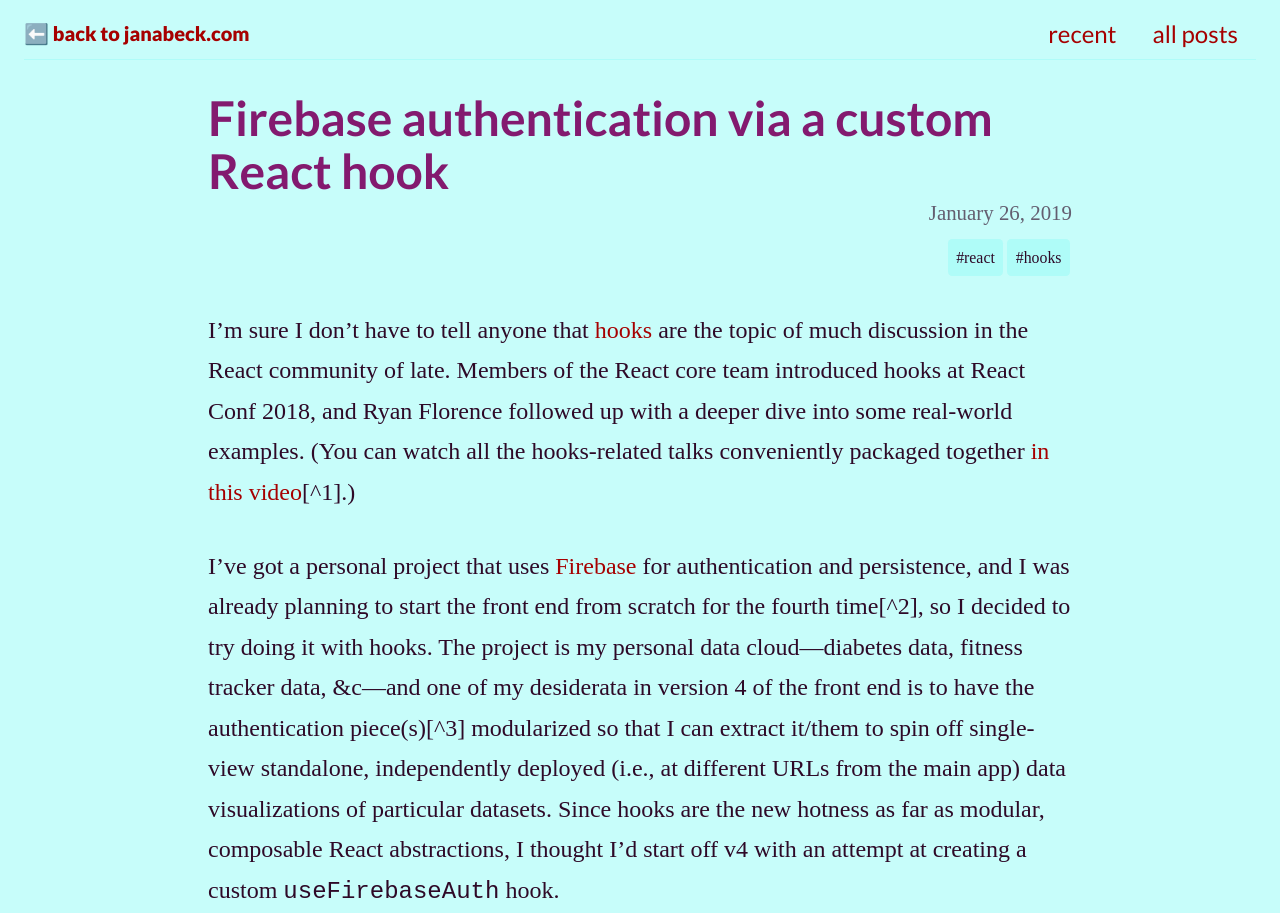
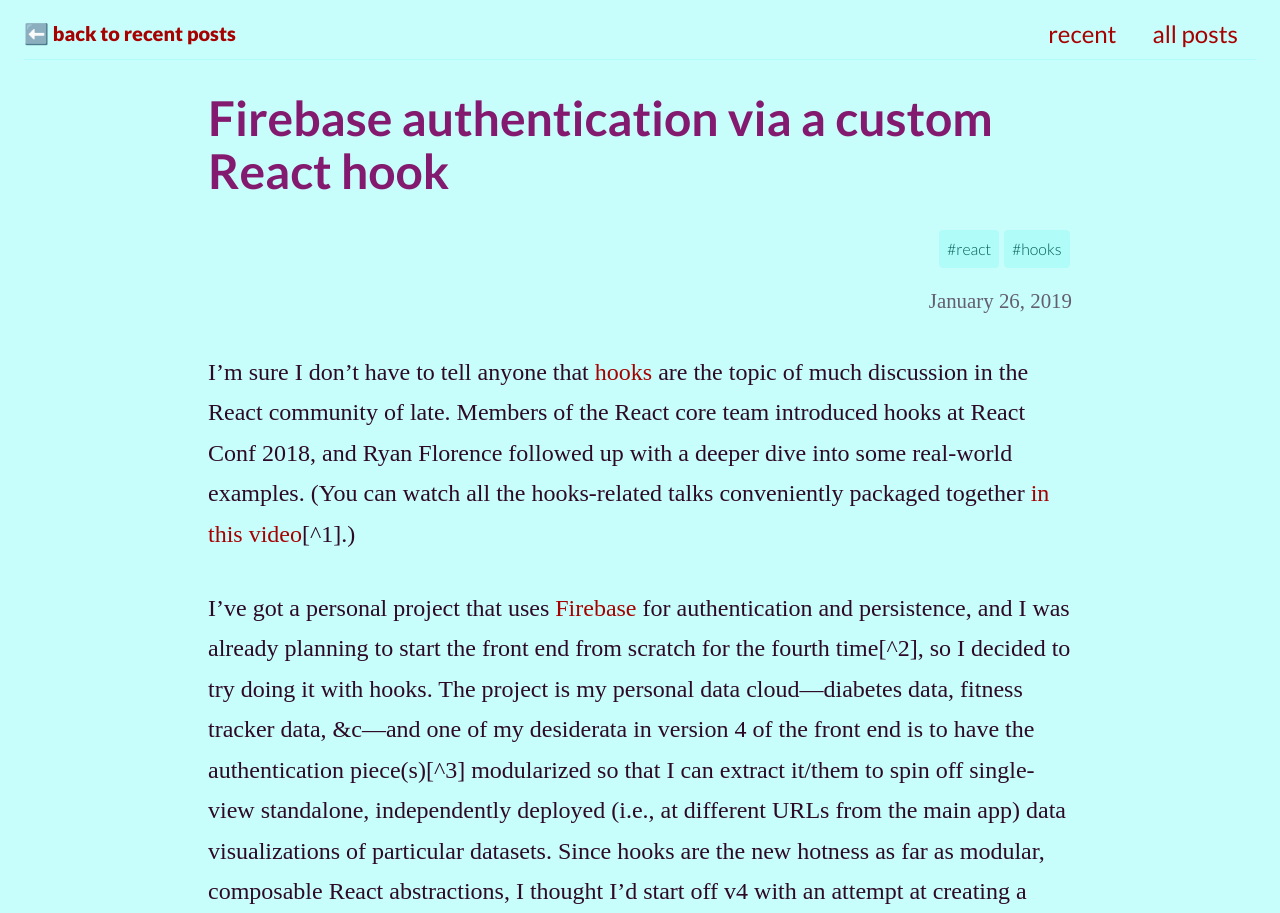
Before and after one commit to jebeck/blog.janabeck.com, a Gatsby site: page /Firebase-auth-via-custom-React-hook/ in a window 1280 px wide. Shown: the top 913 px of the page. Built offline with nearby package versions, Linux system fonts and the light colour scheme; Gatsby itself is replaced by a stand-in of ours; some packages are replaced by stand-ins of ours; a web font is replaced by a local one.

Commit message:
misc tweaks

```diff
--- a/src/components/Header.js
+++ b/src/components/Header.js
@@ -1,4 +1,5 @@
 import React from 'react'
+import PropTypes from 'prop-types'
 import styled from 'styled-components'
 import { MOBILE_MEDIA_QUERY } from 'typography-breakpoint-constants'
 
@@ -37,7 +38,7 @@ const Nav = styled.nav`
   justify-content: space-between;
 `
 
-const JanaBeckDotComLink = styled(Link)`
+const BackLink = styled(Link)`
   font-size: 20px;
   font-weight: 900;
   &:hover {
@@ -54,16 +55,26 @@ const NavLink = styled(Link).attrs(() => {
   font-weight: 400;
   padding: 0 0.75rem;
 `
-function Header() {
+
+function Header({ showBackToPostsLink }) {
   return (
     <ResponsiveHeader>
       <Nav>
-        <JanaBeckDotComLink as="a" href="http://janabeck.com">
-          <span role="img" aria-label="left arrow">
-            ⬅️
-          </span>
-          &nbsp;back to janabeck.com
-        </JanaBeckDotComLink>
+        {showBackToPostsLink ? (
+          <BackLink to="/">
+            <span role="img" aria-label="left arrow">
+              ⬅️
+            </span>
+            &nbsp;back to recent posts
+          </BackLink>
+        ) : (
+          <BackLink as="a" href="http://janabeck.com">
+            <span role="img" aria-label="left arrow">
+              ⬅️
+            </span>
+            &nbsp;back to janabeck.com
+          </BackLink>
+        )}
         <div>
           <NavLink to={`/`}>recent</NavLink>
           <NavLink to={`/posts/`}>all posts</NavLink>
@@ -73,4 +84,8 @@ function Header() {
   )
 }
 
+Header.propTypes = {
+  showBackToPostsLink: PropTypes.bool.isRequired,
+}
+
 export default Header
--- a/src/components/Layout.js
+++ b/src/components/Layout.js
@@ -9,7 +9,7 @@ import Footer from './Footer'
 import GlobalStyles from '../styled/GlobalStyles'
 import { rhythm } from '../utils/typography'
 
-function Layout({ children }) {
+function Layout({ children, location }) {
   return (
     <StaticQuery
       query={graphql`
@@ -29,7 +29,7 @@ function Layout({ children }) {
           }}
         >
           <GlobalStyles />
-          <Header siteTitle={data.site.siteMetadata.title} />
+          <Header showBackToPostsLink={Boolean(location)} />
           <main>{children}</main>
           <Footer />
         </div>
@@ -40,6 +40,7 @@ function Layout({ children }) {
 
 Layout.propTypes = {
   children: PropTypes.node.isRequired,
+  location: PropTypes.shape({ pathname: PropTypes.string }),
 }
 
 export default Layout
--- a/src/components/Tags.js
+++ b/src/components/Tags.js
@@ -17,6 +17,7 @@ const Tag = styled.div`
 function Tags({ tags }) {
   return (
     <div
+      id="tags"
       style={{ display: 'flex', justifyContent: 'flex-end', ...scale(-3 / 5) }}
     >
       {tags.map(tag => (
--- a/src/templates/BlogPost.js
+++ b/src/templates/BlogPost.js
@@ -8,16 +8,17 @@ import { rhythm, scale } from '../utils/typography'
 import SEO from '../components/SEO'
 import Tags from '../components/Tags'
 
-function BlogPost({ data: { markdownRemark } }) {
+function BlogPost({ data: { markdownRemark }, location }) {
   const {
     frontmatter: { date, summary, tags, title },
     html,
   } = markdownRemark
 
   return (
-    <Layout>
+    <Layout location={location}>
       <SEO title={title} description={summary} keywords={tags} />
       <h1>{title}</h1>
+      <Tags tags={tags} />
       <div style={{ color: darkPurple }}>
         <p
           style={{
@@ -25,13 +26,12 @@ function BlogPost({ data: { markdownRemark } }) {
             color: darkGrey,
             display: `block`,
             marginBottom: rhythm(0.25),
-            marginTop: rhythm(-1),
+            marginTop: rhythm(0.5),
             textAlign: 'right',
           }}
         >
           {date}
         </p>
-        <Tags tags={tags} />
         <div
           dangerouslySetInnerHTML={{ __html: html }}
           style={{ lineHeight: 1.6875, marginTop: rhythm(1) }}
--- a/src/utils/typography.js
+++ b/src/utils/typography.js
@@ -75,6 +75,9 @@ const theme = {
     '#recent-posts': {
       fontFamily: options.headerFontFamily.join(', '),
     },
+    '#tags': {
+      fontFamily: options.headerFontFamily.join(', '),
+    },
   }),
 }
 
```
